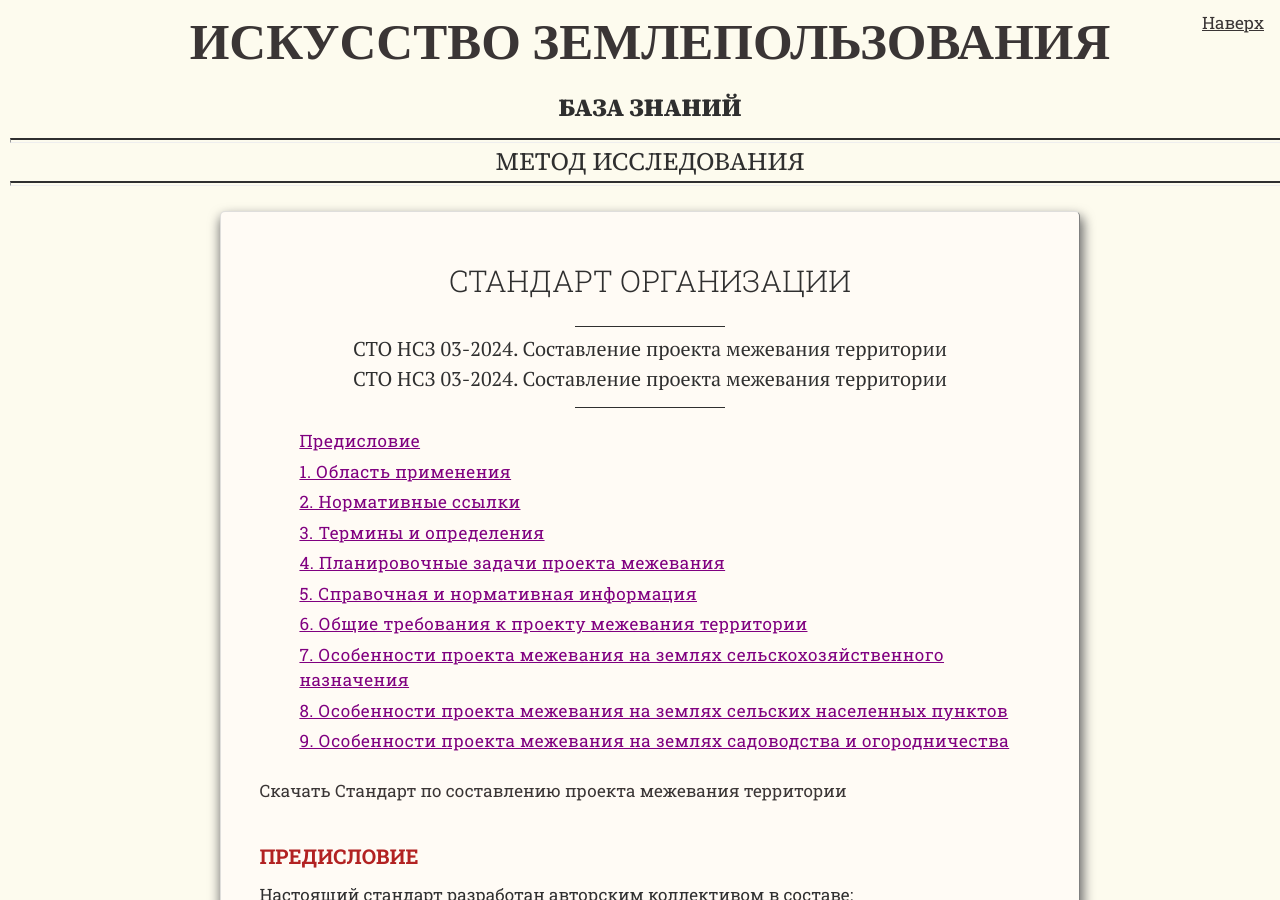
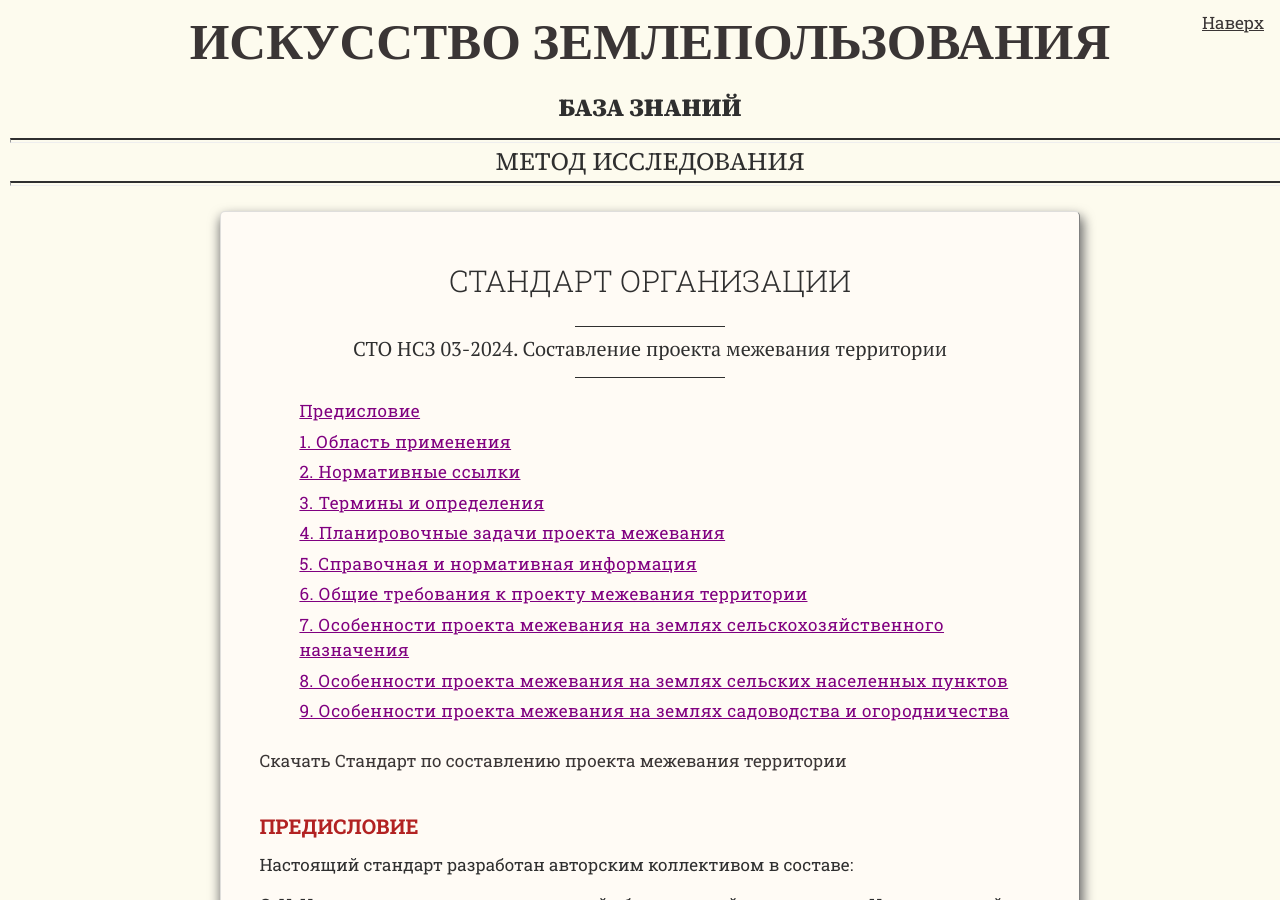
Before and after one commit to SergSi/land-use-art, a Jekyll site: the page built from _posts/2024-05-30-proоect.md, in a window 1280 px wide and 900 px high. Built offline with Jekyll 4.4.1, drawn with Linux system fonts in a browser that asks for light colours; some web fonts are replaced.

Commit message:
Update 2024-05-30-proоect.md

```diff
--- a/_posts/2024-05-30-proоect.md
+++ b/_posts/2024-05-30-proоect.md
@@ -1,7 +1,6 @@
 ---
 title: СТАНДАРТ ОРГАНИЗАЦИИ
 subtitle: СТО НСЗ 03-2024. Составление проекта межевания территории
-summary: СТО НСЗ 03-2024. Составление проекта межевания территории
 layout: doc
 class: methods
 ---
```
